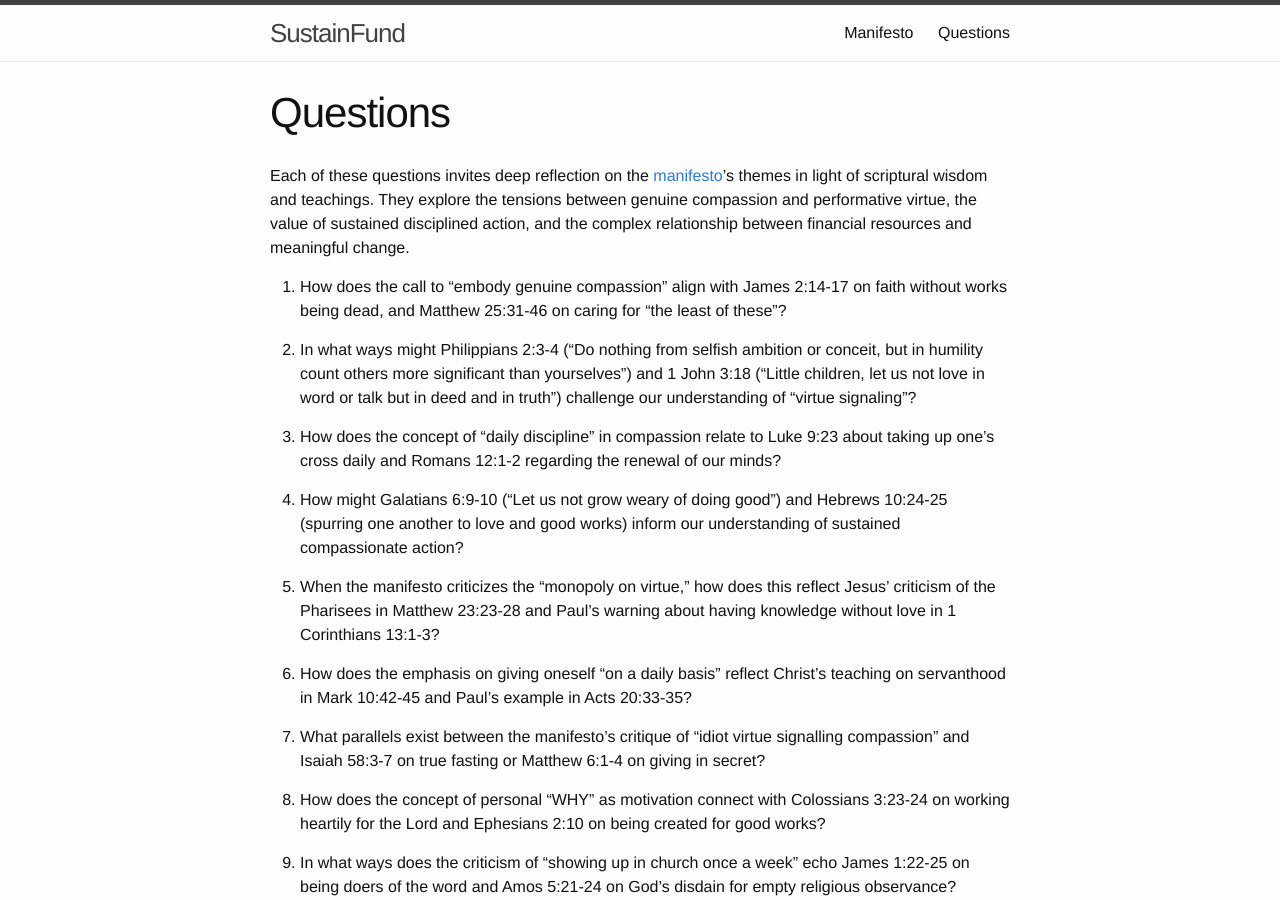
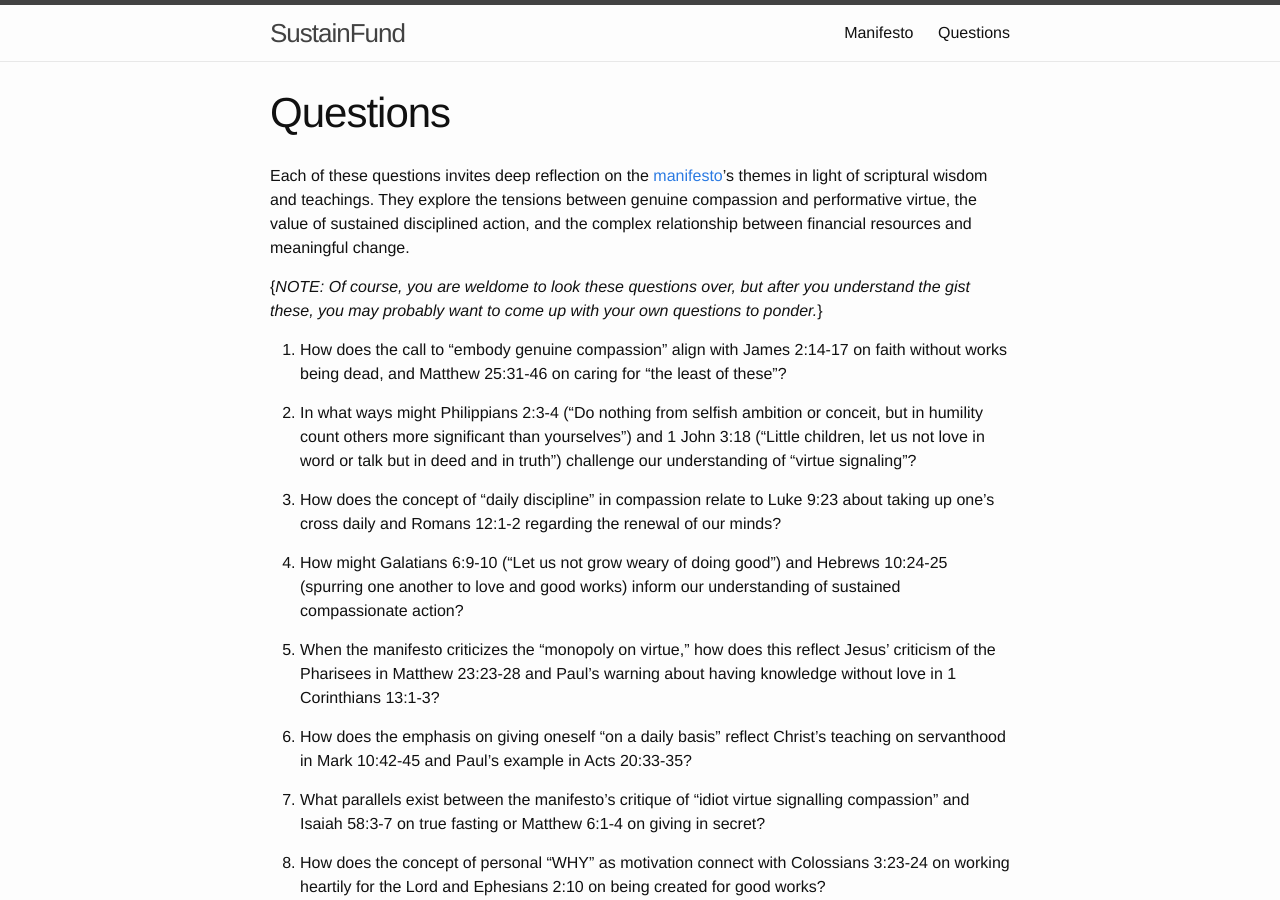
Before and after one commit to SustainFund/sustainfund.github.io, a Jekyll site: the page built from Questions.md, in a window 1280 px wide and 900 px high. Built offline with Jekyll 4.4.1, drawn with Linux system fonts in a browser that asks for light colours.

Commit message:
come up with your own questions.

```diff
--- a/Questions.md
+++ b/Questions.md
@@ -6,6 +6,8 @@ permalink: /Questions/
 
 
 Each of these questions invites deep reflection on the [manifesto](https://sustainfund.github.io/Manifesto/)'s themes in light of scriptural wisdom and teachings. They explore the tensions between genuine compassion and performative virtue, the value of sustained disciplined action, and the complex relationship between financial resources and meaningful change.
+
+{*NOTE: Of course, you are weldome to look these questions over, but after you understand the gist these, you may probably want to come up with your own questions to ponder.*}
 
 1. How does the call to "embody genuine compassion" align with James 2:14-17 on faith without works being dead, and Matthew 25:31-46 on caring for "the least of these"?
 
```
Also changed, not shown: Manifesto.md (+1 -1 lines).
